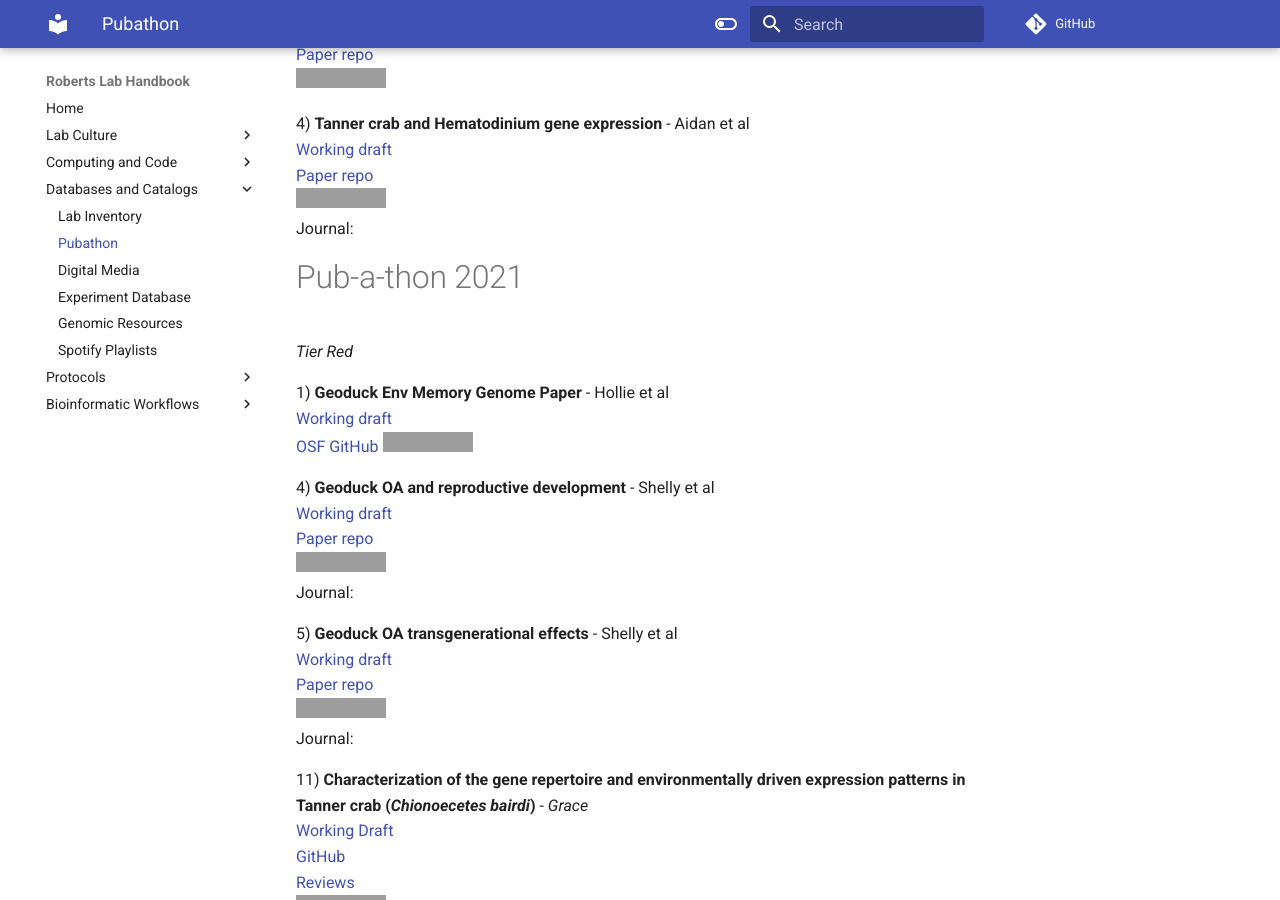
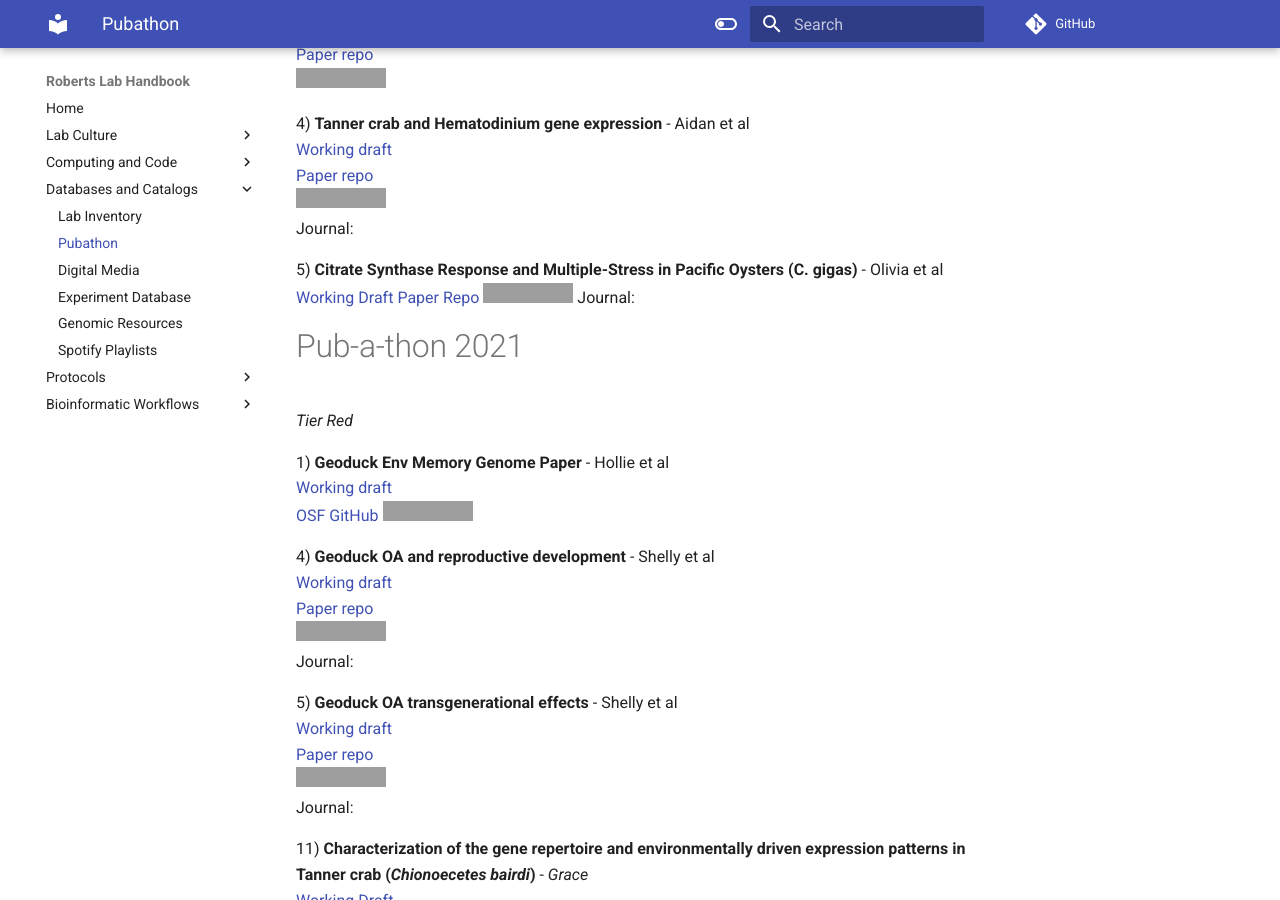
Before and after one commit to RobertsLab/resources, an MkDocs documentation site: the page built from docs/Pubathon.md, in a window 1280 px wide and 900 px high, scrolled down 455 px. Built offline with MkDocs 1.6.1 and Material for MkDocs 9.7.7, drawn with Linux system fonts in a browser that asks for light colours; comment, search, counter and statistics services are not loaded; grey boxes are pictures that could not be loaded.

Commit message:
Update Pubathon.md

```diff
--- a/docs/Pubathon.md
+++ b/docs/Pubathon.md
@@ -21,6 +21,12 @@
 4) **Tanner crab and Hematodinium gene expression** - Aidan et al
 [Working draft](https://docs.google.com/document/d/1hZ9gT6gd8aDRjrE9_JgY31TPvRKGyjTerdN2aebXrT8/edit)
 [Paper repo](https://github.com/afcoyle/hemat_bairdi_transcriptome)
+![status](https://img.shields.io/badge/pub--a--thon%20status-in%20progress-orange.svg)
+Journal:
+
+5) **Citrate Synthase Response and Multiple-Stress in Pacific Oysters (C. gigas)** - Olivia et al
+[Working Draft](https://docs.google.com/document/d/1fbFR6rQdQiAYQkFlttQ_jnVntgv40YrUGGV0BgP78BI/edit)
+[Paper Repo](https://github.com/mattgeorgephd/NOPP-gigas-ploidy-temp/tree/main/202107_EXP2/citrate_synthase)
 ![status](https://img.shields.io/badge/pub--a--thon%20status-in%20progress-orange.svg)
 Journal:
 
```
